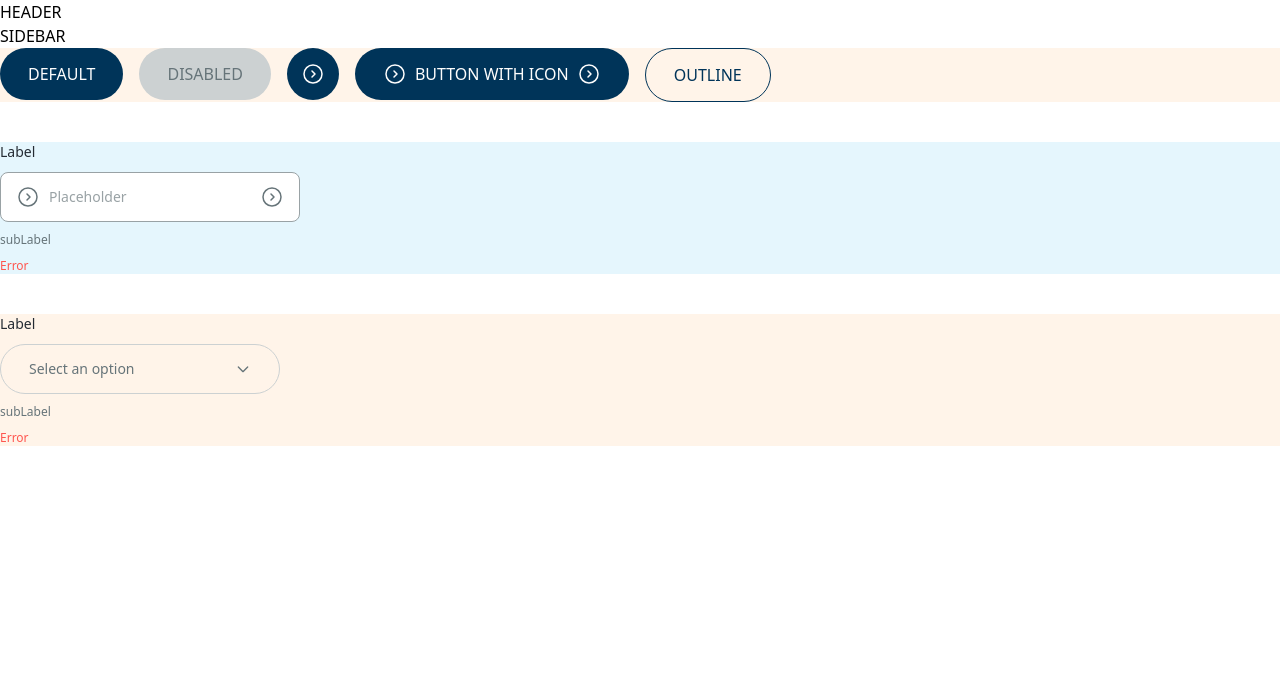
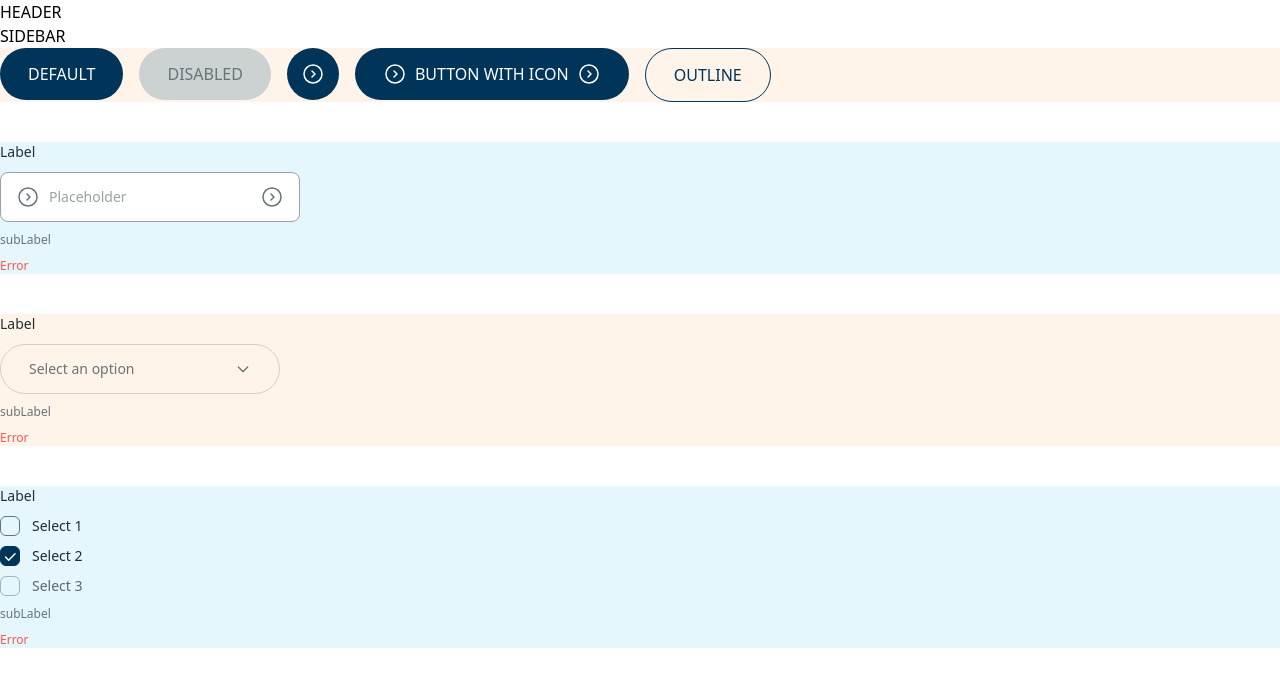
Before and after one commit to tuannguyen151/Monito-Pets-for-Best-, a React (Vite) app: page / in a window 1280 px wide. Shown: the top 686 px of the page. Built offline with nearby package versions, Linux system fonts and the light colour scheme.

Commit message:
feat(atoms): checkbox & input wrapper

```diff
--- a/package.json
+++ b/package.json
@@ -21,6 +21,7 @@
     "build-storybook": "storybook build"
   },
   "dependencies": {
+    "@radix-ui/react-checkbox": "^1.1.2",
     "@radix-ui/react-select": "^2.1.2",
     "@radix-ui/react-slot": "^1.1.0",
     "@reduxjs/toolkit": "^2.2.8",
--- /dev/null
+++ b/src/components/atoms/Checkbox.tsx
@@ -0,0 +1,52 @@
+import * as React from 'react'
+
+import * as CheckboxPrimitive from '@radix-ui/react-checkbox'
+
+import Check from '@/components/atoms/icons/Check'
+
+import { cn } from '@/lib/utils'
+
+const Checkbox = React.forwardRef<
+  React.ElementRef<typeof CheckboxPrimitive.Root>,
+  Omit<
+    React.ComponentPropsWithoutRef<typeof CheckboxPrimitive.Root> & {
+      className?: string
+      label?: React.ReactNode
+    },
+    'id'
+  >
+>(({ className, label, ...props }, ref) => {
+  const id = React.useId()
+
+  return (
+    <div className='flex items-center gap-x-3'>
+      <CheckboxPrimitive.Root
+        ref={ref}
+        className={cn(
+          'peer size-5 shrink-0 rounded-md border border-neutral-60 ring-offset-primary focus-visible:outline-none focus-visible:ring-2 focus-visible:ring-offset-2 disabled:cursor-not-allowed disabled:opacity-50 data-[state=checked]:border-primary data-[state=checked]:bg-primary data-[state=checked]:text-primary',
+          className,
+        )}
+        id={id}
+        {...props}
+      >
+        <CheckboxPrimitive.Indicator
+          className={cn('flex items-center justify-center text-white')}
+        >
+          <Check className='size-5' />
+        </CheckboxPrimitive.Indicator>
+      </CheckboxPrimitive.Root>
+
+      {label && (
+        <label
+          htmlFor={id}
+          className='cursor-pointer text-sm font-normal leading-none text-neutral-80 peer-disabled:cursor-not-allowed peer-disabled:opacity-70'
+        >
+          {label}
+        </label>
+      )}
+    </div>
+  )
+})
+Checkbox.displayName = CheckboxPrimitive.Root.displayName
+
+export { Checkbox }
--- /dev/null
+++ b/src/components/atoms/InputWrapper.tsx
@@ -0,0 +1,31 @@
+import * as React from 'react'
+
+type InputWrapperProps = {
+  children: React.ReactNode
+  label?: React.ReactNode
+  subLabel?: string
+  assistive?: React.ReactNode
+}
+
+const InputWrapper = ({
+  label,
+  subLabel,
+  assistive,
+  children,
+}: InputWrapperProps) => {
+  return (
+    <div className='flex flex-col gap-y-2.5 text-sm font-medium'>
+      {label && <label className='text-neutral-80'>{label}</label>}
+
+      {children}
+
+      {subLabel && (
+        <p className='text-xs font-normal text-neutral-60'>{subLabel}</p>
+      )}
+
+      {assistive && <div className='text-xs font-normal'>{assistive}</div>}
+    </div>
+  )
+}
+
+export default InputWrapper
--- a/src/pages/home.page.tsx
+++ b/src/pages/home.page.tsx
@@ -1,5 +1,7 @@
 import { Button } from '@/components/atoms/Button'
+import { Checkbox } from '@/components/atoms/Checkbox'
 import { Input } from '@/components/atoms/Input'
+import InputWrapper from '@/components/atoms/InputWrapper'
 import Select from '@/components/atoms/Select'
 import CaretCircleRight from '@/components/atoms/icons/CaretCircleRight'
 
@@ -66,6 +68,18 @@ const Home = () => (
         ]}
       />
     </div>
+
+    <div className='flex gap-4'>
+      <InputWrapper
+        label='Label'
+        subLabel='subLabel'
+        assistive={<h1 className='text-state-pink'>Error</h1>}
+      >
+        <Checkbox label='Select 1' />
+        <Checkbox label='Select 2' defaultChecked />
+        <Checkbox label='Select 3' disabled />
+      </InputWrapper>
+    </div>
   </div>
 )
 
```
Also changed, not shown: 2 other files (tests, documents, lock files or other folders).
